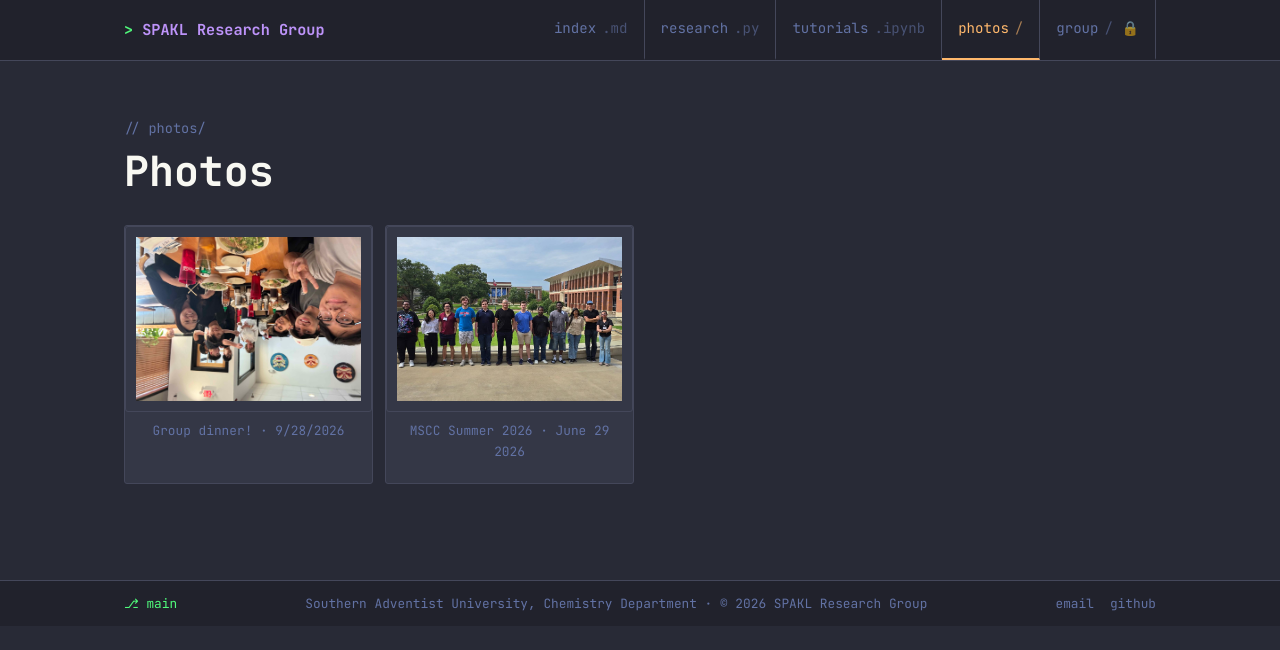
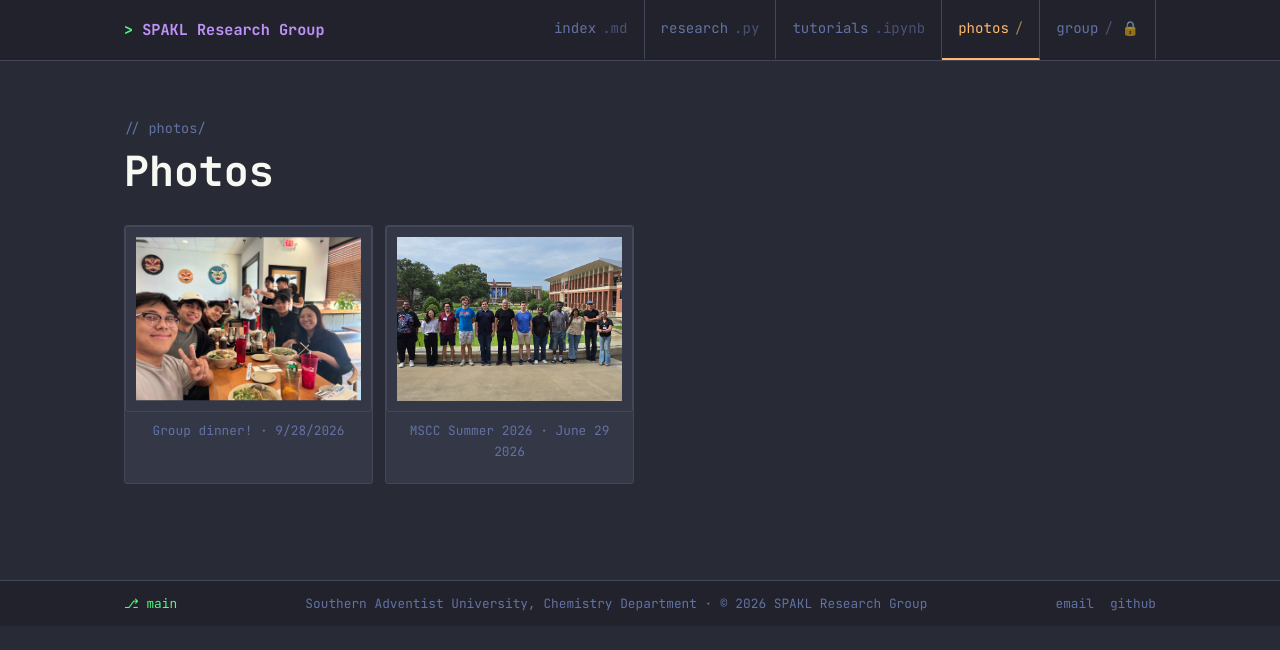
Before and after one commit to spakl/research-site, a Jekyll site: the page built from photos.html, in a window 1280 px wide. Shown: the top 650 px of the page. Built offline with Jekyll 4.4.1, drawn with Linux system fonts in a browser that asks for light colours.

Commit message:
Fix sau.jpg orientation

```diff
--- a/photos.html
+++ b/photos.html
@@ -14,7 +14,7 @@ title: Photos
     <div class="photo-grid">
       <div class="photo-card">
         <div class="photo-frame">
-          <img src="{{ '/assets/img/photos/sau.jpg' | relative_url }}" alt="Group dinner">
+	  <img src="{{ '/assets/img/photos/sau.jpg' | relative_url }}" alt="Group dinner" style="transform: rotate(180deg);">
         </div>
         <p class="photo-caption">Group dinner! &middot; 9/28/2026</p>
       </div>
```
